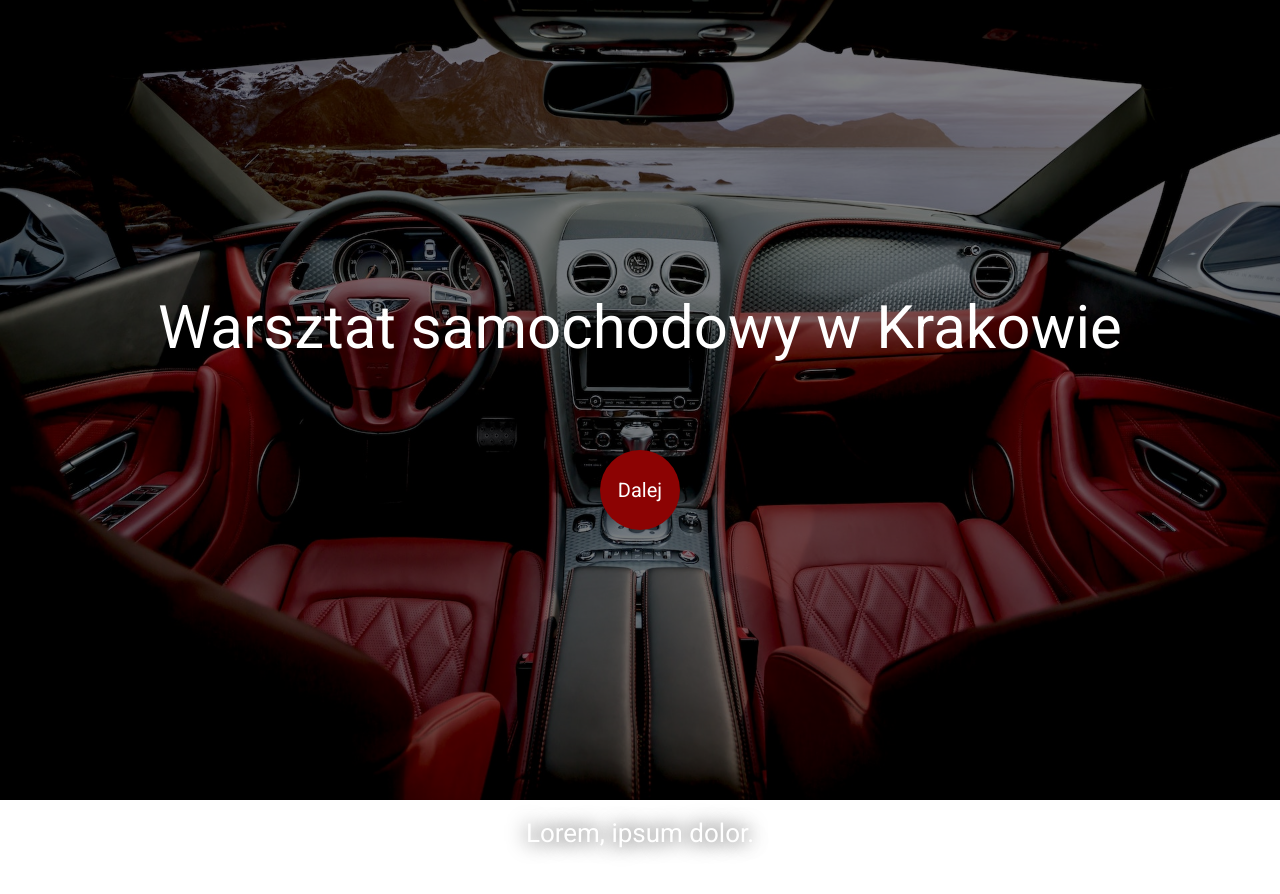
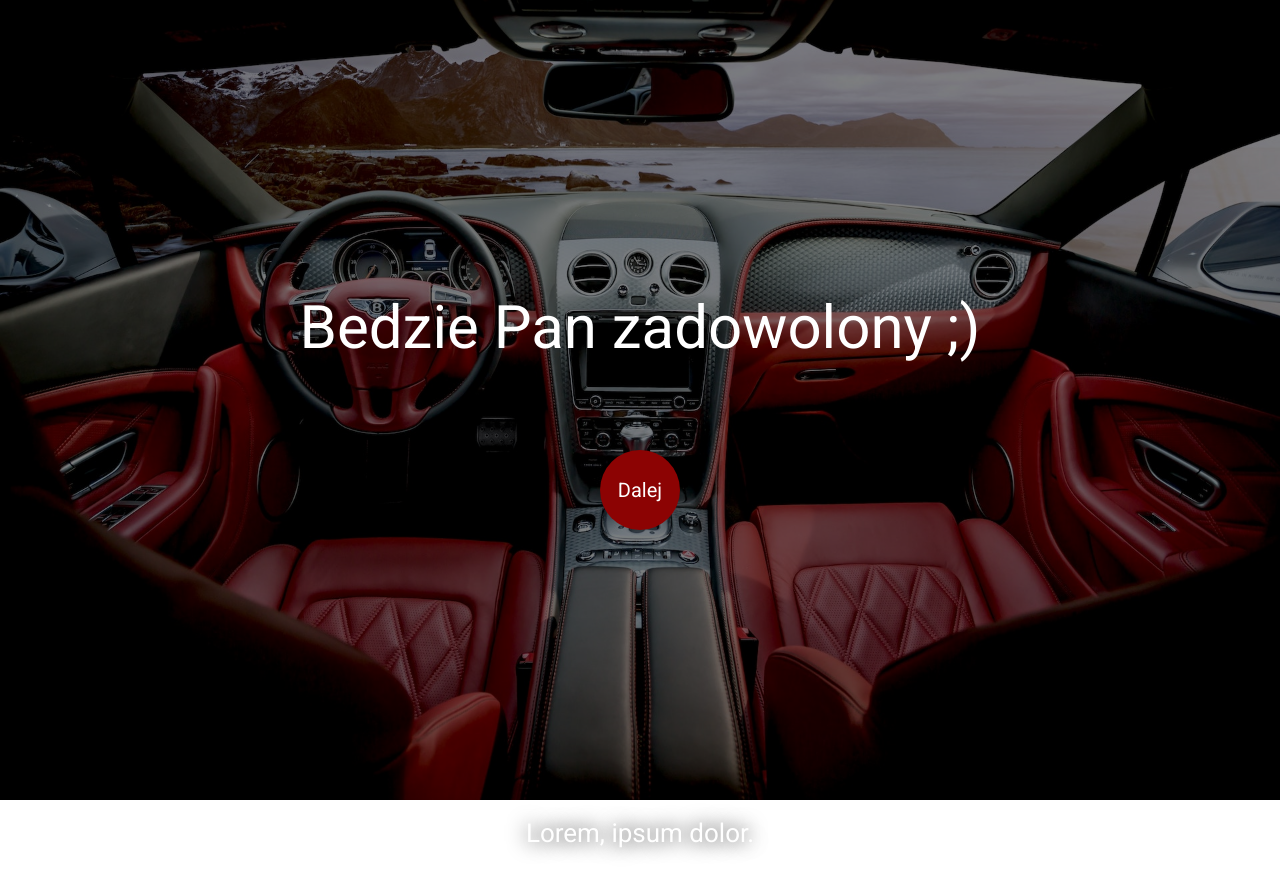
Before and after one commit to Failureeeee/Project, a plain HTML site: page index.html in a window 1280 px wide. Both pictures are taken after a click on the link "Dalej". Shown: the top 894 px of the page. Drawn offline with Linux system fonts and the light colour scheme.

Commit message:
addes script

```diff
--- a/index.html
+++ b/index.html
@@ -9,6 +9,7 @@
     <link rel="preconnect" href="https://fonts.gstatic.com" crossorigin>
     <link href="https://fonts.googleapis.com/css2?family=Roboto:ital,wght@0,400;0,700;1,700&display=swap"
         rel="stylesheet">
+        <script src="js/scipt.js" defer></script>
     <link rel="stylesheet" href="css/style.css">
     <title>Warsztat samochodowy Kraków</title>
 </head>
--- a/js/scipt.js
+++ b/js/scipt.js
@@ -0,0 +1,15 @@
+'use strict'
+
+const btn = document.querySelector("header a");
+const h1 = document.querySelector("header h1");
+const h1text = h1.innerText;
+let counter = 0;
+
+btn.addEventListener("click", () => {
+    counter++;
+
+    if(counter % 2 === 0)
+        h1.innerText = h1text;
+    else
+        h1.innerHTML = 'Bedzie Pan zadowolony ;)'
+})
```
